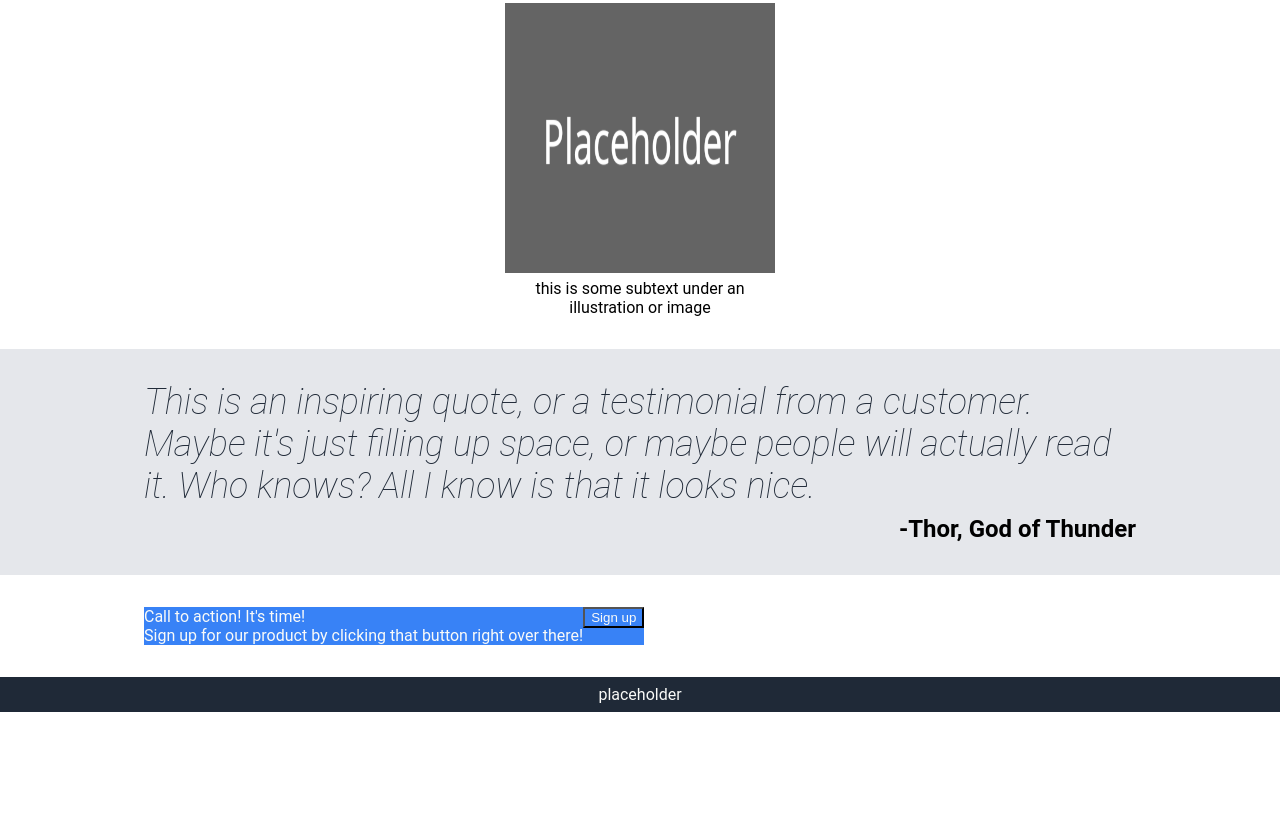
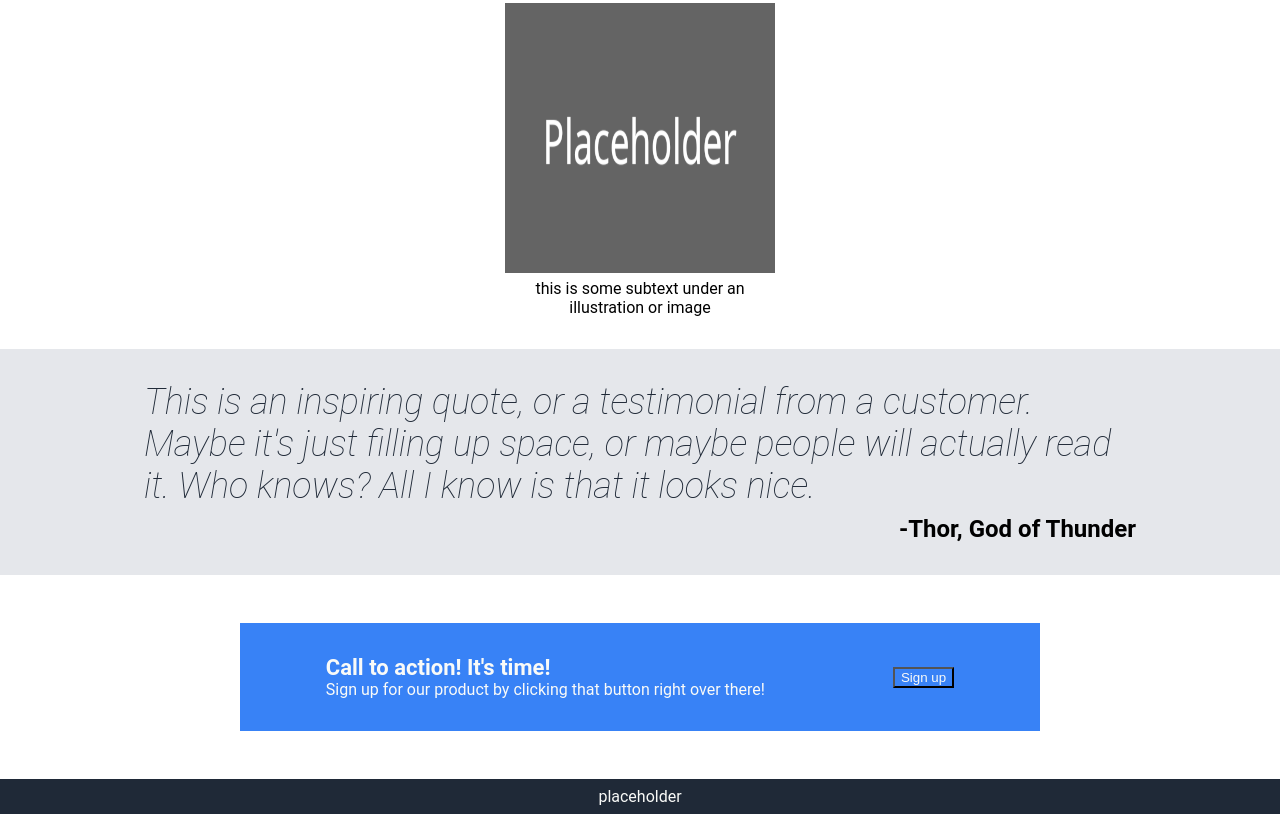
Before and after one commit to ps3ud/landing_page, a plain HTML site: page index.html in a window 1280 px wide. Shown: the part 863-1677 px from the top of the page. Before the commit the page ends 1575 px from the top, so only its background shows below. Drawn offline with Linux system fonts and the light colour scheme.

Commit message:
Adjust sign section

```diff
--- a/styles.css
+++ b/styles.css
@@ -77,6 +77,22 @@ a{
     text-align: center;
 }
 
+.call-to-action{
+    justify-content: center;
+}
+
+.cta-sign{
+    padding: 32px 86px;
+    margin: 16px 0;
+    align-items: center;
+    gap: 128px;
+}
+
+.cta-text-main{
+    font-size: 22px;
+    font-weight: 700;
+}
+
 .main{
     font-size: 48px;
     font-weight: 800;
```
